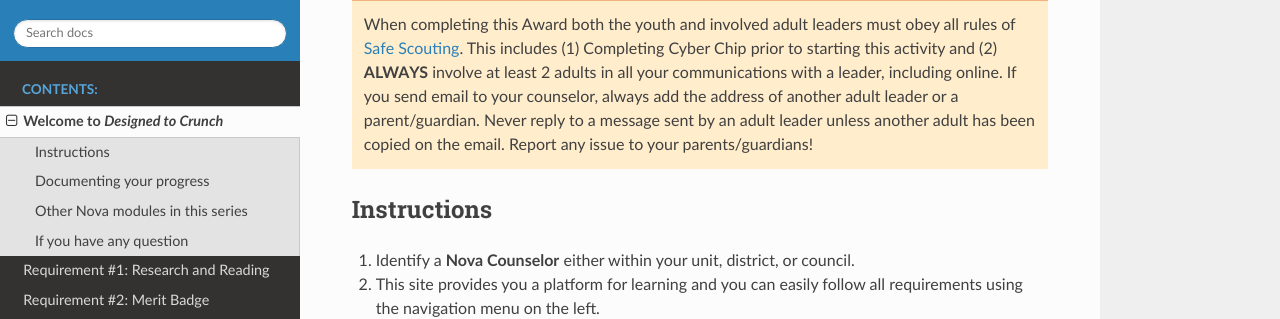
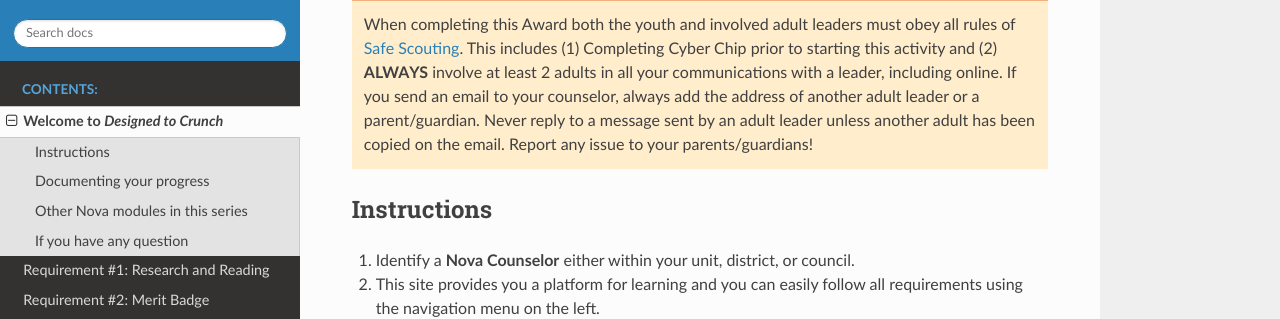
Before and after one commit to meuniv/NovaDTC, a Sphinx documentation site: the page built from source/introduction.rst, in a window 1280 px wide and 900 px high. Shown: the part 236-555 px from the top of the window. Built offline with Sphinx 7.4.7 and the Read the Docs theme 2.0.0, drawn with Linux system fonts in a browser that asks for light colours.

```diff
--- a/source/introduction.rst
+++ b/source/introduction.rst
@@ -5,7 +5,7 @@ Welcome to *Designed to Crunch*
 
 This Nova award is designed to help you explore how math affects your life each day.
 
-.. warning:: When completing this Award both the youth and involved adult leaders must obey all rules of `Safe Scouting <https://www.scouting.org/health-and-safety/gss/>`_. This includes (1) Completing Cyber Chip prior to starting this activity and (2) **ALWAYS** involve at least 2 adults in all your communications with a leader, including online. If you send email to your counselor, always add the address of another adult leader or a parent/guardian. Never reply to a message sent by an adult leader unless another adult has been copied on the email. Report any issue to your parents/guardians!
+.. warning:: When completing this Award both the youth and involved adult leaders must obey all rules of `Safe Scouting <https://www.scouting.org/health-and-safety/gss/>`_. This includes (1) Completing Cyber Chip prior to starting this activity and (2) **ALWAYS** involve at least 2 adults in all your communications with a leader, including online. If you send an email to your counselor, always add the address of another adult leader or a parent/guardian. Never reply to a message sent by an adult leader unless another adult has been copied on the email. Report any issue to your parents/guardians!
 
 Instructions
 ------------
```
